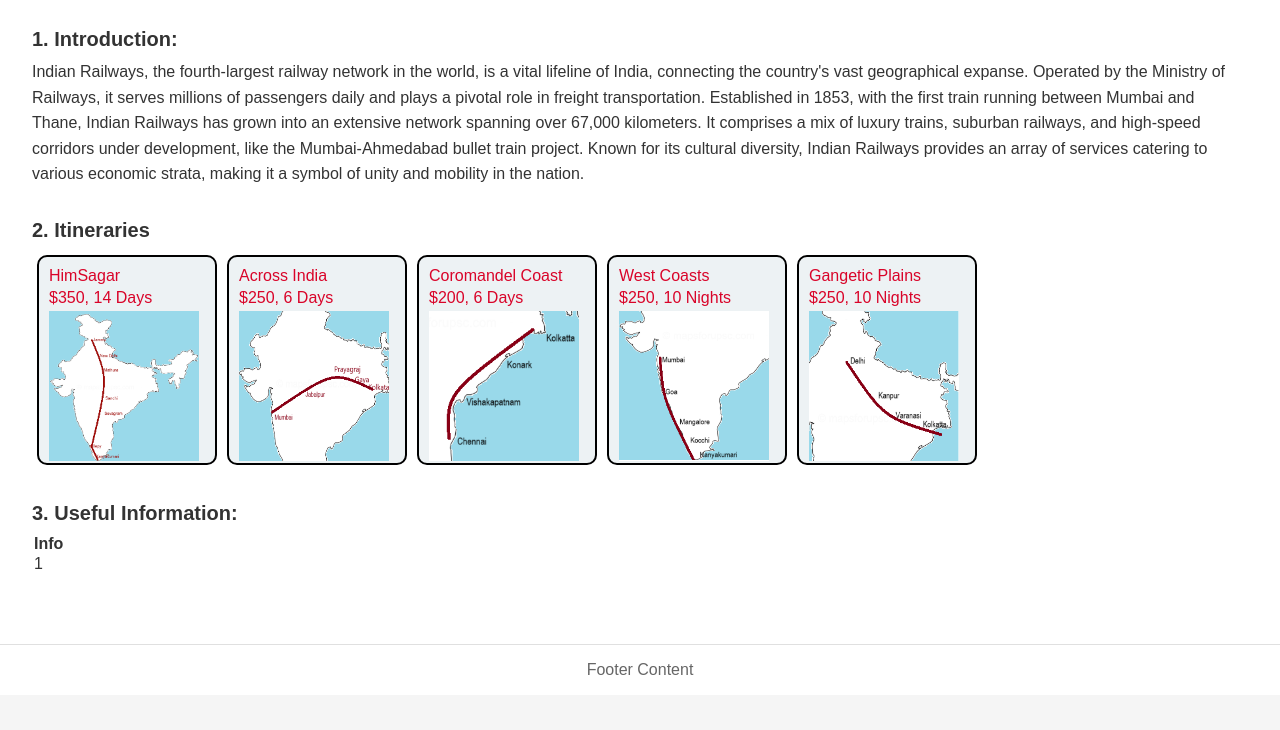
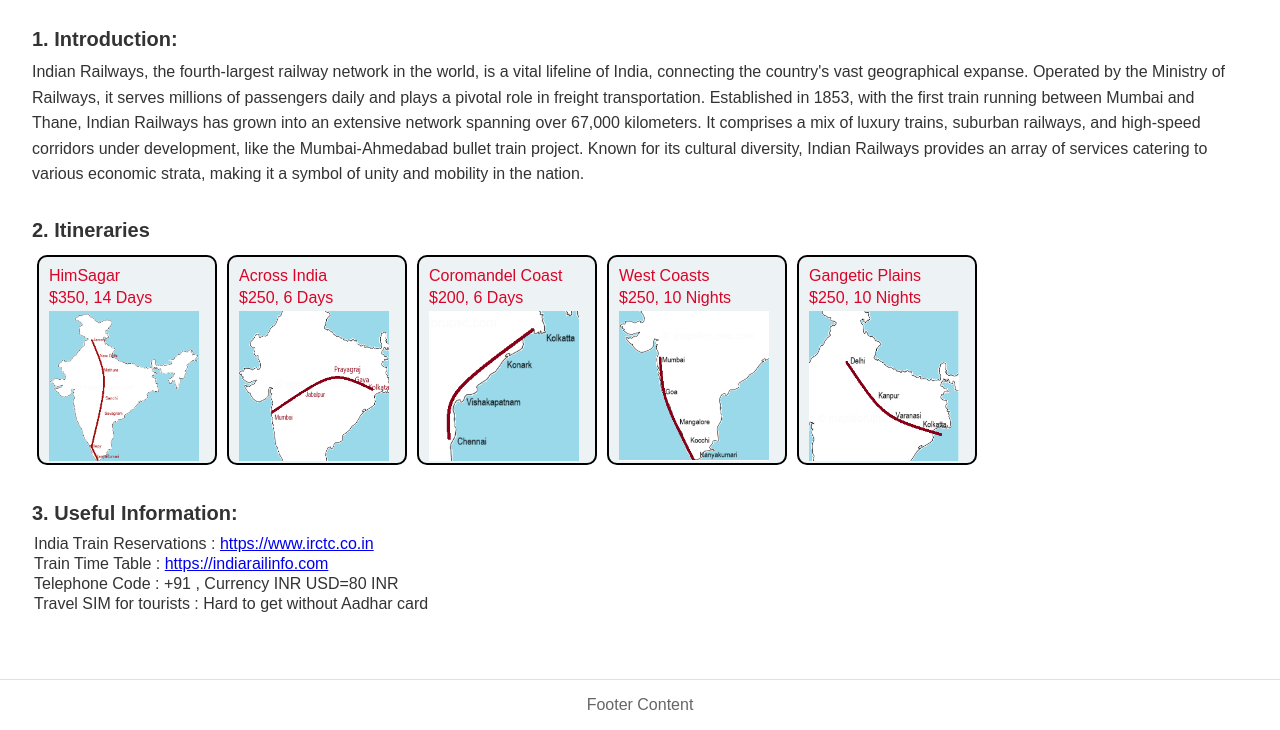
Before and after one commit to ganku/trainworld, a plain HTML site: page India.html in a window 1280 px wide. Shown: the part 105-835 px from the top of the page. Before the commit the page ends 800 px from the top, so only its background shows below. Drawn offline with Linux system fonts and the light colour scheme.

Commit message:
Add files via upload

```diff
--- a/India.html
+++ b/India.html
@@ -44,9 +44,11 @@
 			</section>
 			<section id="section3">
 				<h2>3. Useful Information:</h2>
-				<table class="w3-table-all">
-				<th>Info</th>
-				<tr><td>1</td></tr>
+				<table>
+				<tr><td>India Train Reservations : <a href="https://www.irctc.co.in/">https://www.irctc.co.in</a></td></tr>
+				<tr><td>Train Time Table : <a href="https://indiarailinfo.com/">https://indiarailinfo.com</a></td></tr>
+				<tr><td>Telephone Code : +91 , 	Currency INR USD=80 INR</td></tr>
+				<tr><td>Travel SIM for tourists : Hard to get without Aadhar card</td></tr>
 				</table>
 			</section>
         </main>
```
